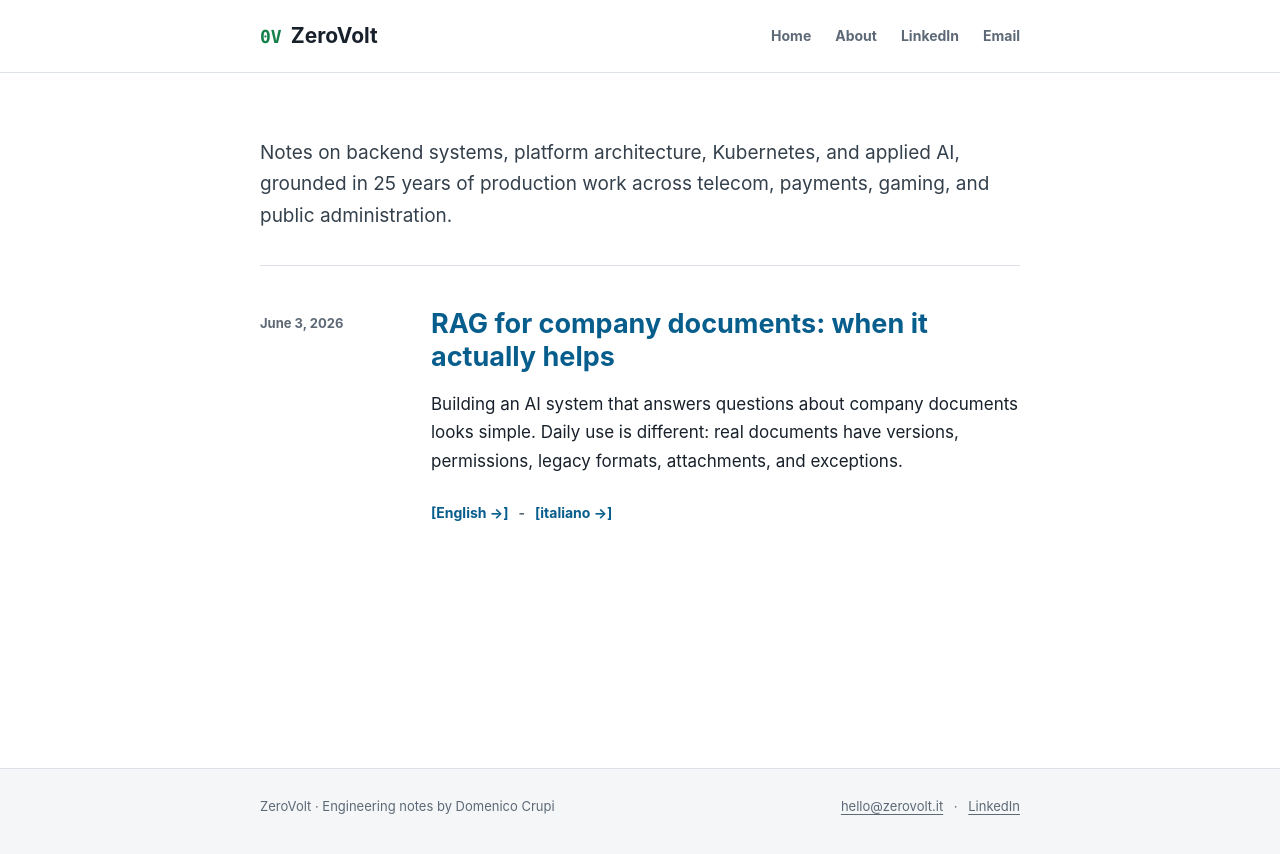
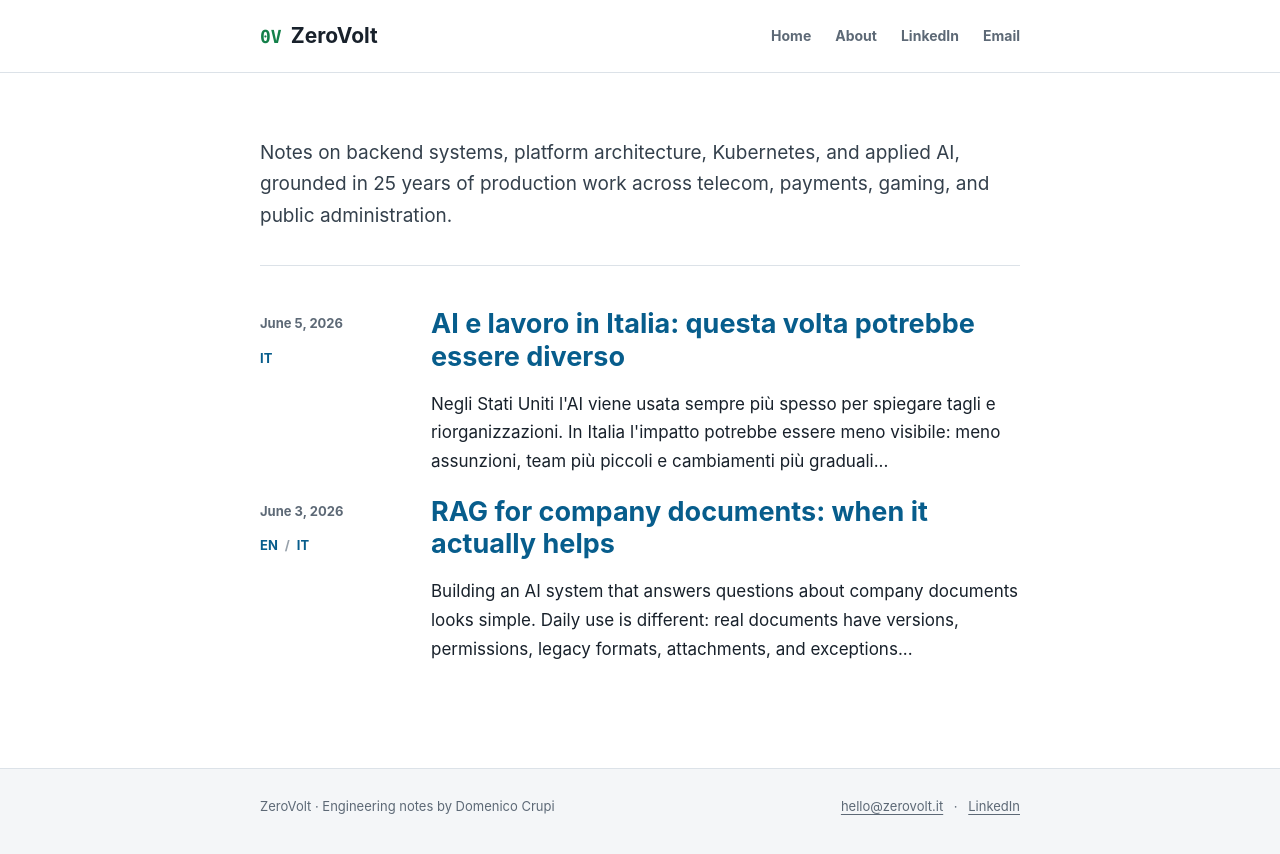
Before and after one commit to ZeroV0LT/blog, a Jekyll site: the page built from index.md, in a window 1280 px wide. Shown: the top 854 px of the page. Built offline with Jekyll 4.4.1, drawn with Linux system fonts in a browser that asks for light colours.

Commit message:
Publish Italian AI work article

```diff
--- a/assets/css/style.scss
+++ b/assets/css/style.scss
@@ -253,6 +253,21 @@ hr {
   padding-top: 5px;
 }
 
+.listing-languages {
+  display: flex;
+  gap: 7px;
+  margin-top: 8px;
+}
+
+.listing-languages a {
+  color: var(--link);
+  text-decoration: none;
+}
+
+.listing-languages span {
+  color: #97a1ab;
+}
+
 .article-body h3 {
   font-size: 27px;
   margin: 0 0 16px;
@@ -439,6 +454,17 @@ hr {
   margin-bottom: 23px;
 }
 
+.article-content ul,
+.article-content ol {
+  margin: 0 0 26px;
+  padding-left: 24px;
+}
+
+.article-content li {
+  margin-bottom: 10px;
+  padding-left: 4px;
+}
+
 .author-note {
   border-top: 1px solid var(--line);
   margin-top: 64px;
--- a/index.md
+++ b/index.md
@@ -8,19 +8,36 @@ description: Notes on designing, delivering, and operating production software.
 
   <article class="article-listing">
     <div class="article-details">
+      <time datetime="2026-06-05">June 5, 2026</time>
+      <nav class="listing-languages" aria-label="Article language">
+        <a href="/a/2026/ai-lavoro-italia/it/" lang="it">IT</a>
+      </nav>
+    </div>
+    <div class="article-body">
+      <h2><a href="/a/2026/ai-lavoro-italia/it/">AI e lavoro in Italia: questa volta potrebbe essere diverso</a></h2>
+      <p>
+        Negli Stati Uniti l'AI viene usata sempre più spesso per spiegare tagli e
+        riorganizzazioni. In Italia l'impatto potrebbe essere meno visibile: meno
+        assunzioni, team più piccoli e cambiamenti più graduali...
+      </p>
+    </div>
+  </article>
+
+  <article class="article-listing">
+    <div class="article-details">
       <time datetime="2026-06-03">June 3, 2026</time>
+      <nav class="listing-languages" aria-label="Article language">
+        <a href="/a/2026/rag-company-documents/en/" lang="en">EN</a>
+        <span aria-hidden="true">/</span>
+        <a href="/a/2026/rag-company-documents/it/" lang="it">IT</a>
+      </nav>
     </div>
     <div class="article-body">
       <h2><a href="/a/2026/rag-company-documents/en/">RAG for company documents: when it actually helps</a></h2>
       <p>
         Building an AI system that answers questions about company documents looks simple.
         Daily use is different: real documents have versions, permissions, legacy formats,
-        attachments, and exceptions.
-      </p>
-      <p class="article-actions">
-        <a href="/a/2026/rag-company-documents/en/">[English &rarr;]</a>
-        <span aria-hidden="true">-</span>
-        <a href="/a/2026/rag-company-documents/it/">[italiano &rarr;]</a>
+        attachments, and exceptions...
       </p>
     </div>
   </article>
```
Also changed, not shown: _layouts/article.html (+6 -4 lines), a/2026/ai-lavoro-italia/it/index.md (added, +86 -0 lines).
